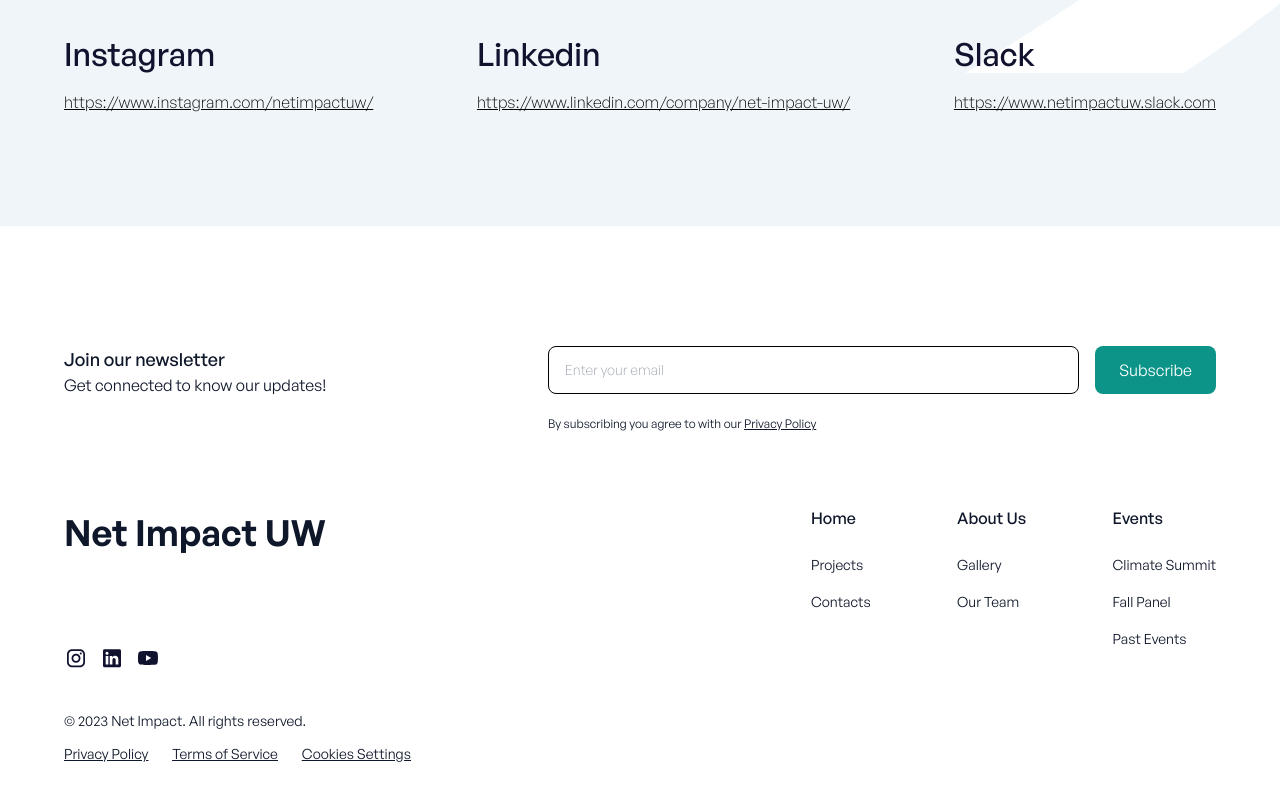
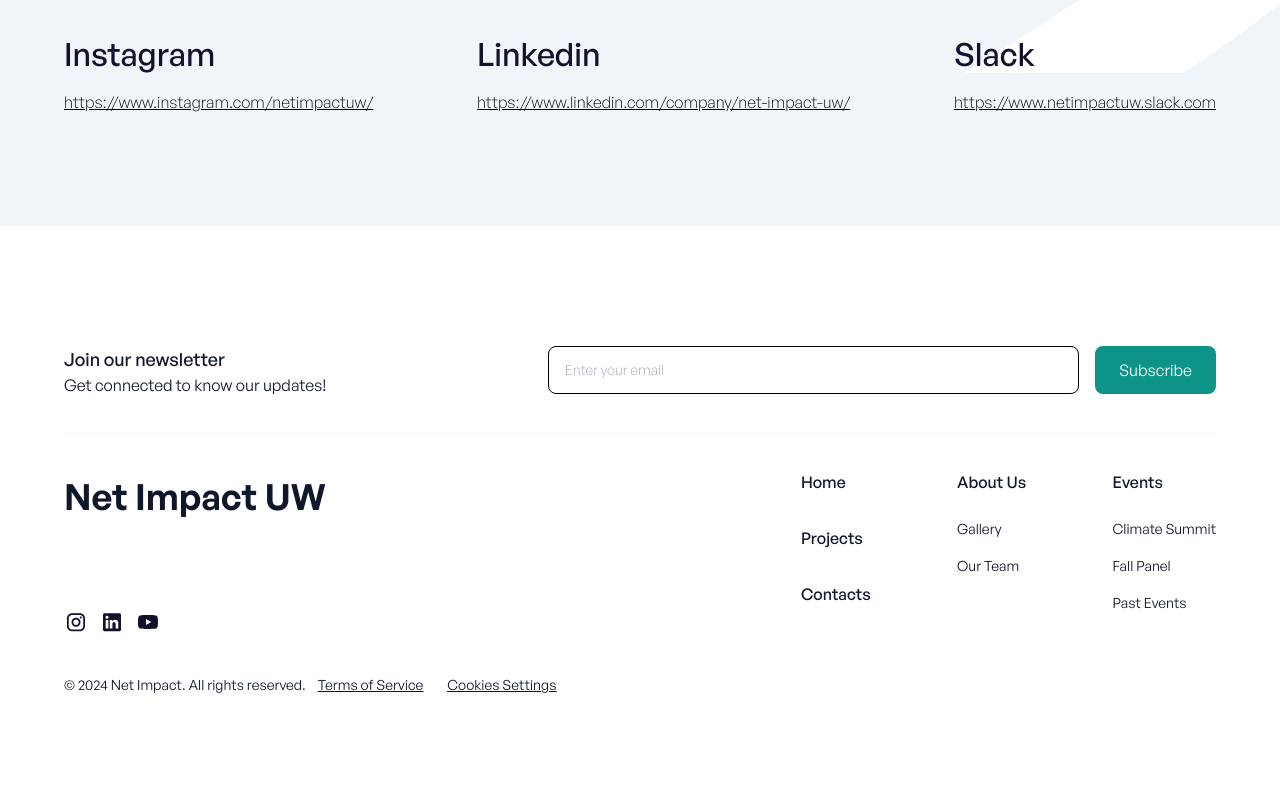
Before and after one commit to webimpactuw/net-impact, a Next.js app: page /contacts in a window 1280 px wide. Shown: the part 994-1794 px from the top of the page. Built offline with nearby package versions, Linux system fonts and the light colour scheme.

Commit message:
Visual tweaks to navbar and footer

```diff
--- a/src/app/components/Footer.tsx
+++ b/src/app/components/Footer.tsx
@@ -1,3 +1,5 @@
+import Link from "next/link";
+
 export default function Footer() {
     return (
         <footer>
@@ -25,14 +27,13 @@ export default function Footer() {
                                     </div>
                                 </a>
                             </div>
-                            <div className="self-stretch"><span className="text-slate-900 text-xs font-normal font-['General Sans'] leading-[18px]">By subscribing you agree to with our <a href="" target="_blank" className="underline hover:no-underline active:text-slate-400" >Privacy Policy</a></span></div>
                         </div>
                     </div>
                     <div className="self-stretch h-px bg-slate-100" />
                     <div className="self-stretch justify-between gap-20 lg:gap-0 items-start flex flex-col lg:flex-row">
                         <div className="grow shrink basis-0 self-stretch justify-start items-start inline-flex w-full lg:w-1/2">
                             <div className="w-[818px] grow shrink basis-0 self-stretch flex-col justify-between items-start inline-flex">
-                                <div className="text-slate-900 text-4xl font-semibold font-['General Sans'] leading-[54px]"><a href="https://www.uwnetimpact.org/" className="hover:underline active:text-slate-400">Net Impact UW</a></div>
+                                <div className="text-slate-900 text-4xl font-semibold font-['General Sans'] leading-[54px]"><a href="/" className="hover:underline active:text-slate-400">Net Impact UW</a></div>
                                 <div className="w-full h-[85px] flex-col justify-start items-start gap-10 inline-flex">
                                     <div className="w-24 h-6 justify-start items-start gap-3 inline-flex">
                                         <div className="w-6 h-6 relative">
@@ -65,9 +66,8 @@ export default function Footer() {
                                         </div>
                                     </div>
                                     <div className="self-stretch justify-start gap-3 flex flex-wrap flex-col lg:flex-row">
-                                        <div className="text-slate-900 text-sm font-normal font-['General Sans'] leading-[21px]">© 2023 Net Impact. All rights reserved.</div>
+                                        <div className="text-slate-900 text-sm font-normal font-['General Sans'] leading-[21px]">© 2024 Net Impact. All rights reserved.</div>
                                         <div className="justify-start items-start gap-6 flex">
-                                            <div className="text-slate-900 text-sm font-normal font-['General Sans'] underline leading-[21px] hover:no-underline active:text-slate-400"><a href="" target="_blank" >Privacy Policy</a></div>
                                             <div className="text-slate-900 text-sm font-normal font-['General Sans'] underline leading-[21px] hover:no-underline active:text-slate-400"><a href="" target="_blank" >Terms of Service</a></div>
                                             <div className="text-slate-900 text-sm font-normal font-['General Sans'] underline leading-[21px] hover:no-underline active:text-slate-400"><a href="" target="_blank" >Cookies Settings</a></div>
                                         </div>
@@ -77,38 +77,32 @@ export default function Footer() {
                         </div>
                         <div className="lg:justify-end justify-start items-start gap-[15%] flex w-full lg:w-1/2">
                             <div className="flex-col justify-start items-start gap-4 inline-flex">
-                                <div className="self-stretch text-slate-900 text-base font-medium font-['General Sans'] leading-normal">Home</div>
+                                <div className="self-stretch text-slate-900 text-base font-medium font-['General Sans'] leading-normal pb-2 hover:underline"><Link href="/">Home</Link></div>
+                                <div className="self-stretch text-slate-900 text-base font-medium font-['General Sans'] leading-normal py-2 hover:underline"><Link href="/projects">Projects</Link></div>
+                                <div className="self-stretch text-slate-900 text-base font-medium font-['General Sans'] leading-normal py-2 hover:underline"><Link href="/contacts">Contacts</Link></div>
+                            </div>
+                            <div className="flex-col justify-start items-start gap-4 inline-flex">
+                                <div className="self-stretch text-slate-900 text-base font-medium font-['General Sans'] leading-normal hover:underline"><Link href="/about">About Us</Link></div>
                                 <div className="self-stretch h-[185px] flex-col justify-start items-start flex">
                                     <div className="self-stretch py-2 justify-start items-start inline-flex">
-                                        <div className="grow shrink basis-0 text-slate-900 text-sm font-normal font-['General Sans'] leading-[21px]"><a href="" target="_blank" className="hover:underline active:text-slate-400" >Projects</a></div>
+                                        <div className="grow shrink basis-0 text-slate-900 text-sm font-normal font-['General Sans'] leading-[21px]"><Link href="/about/gallery" className="hover:underline active:text-slate-400" >Gallery</Link></div>
                                     </div>
                                     <div className="self-stretch py-2 justify-start items-start inline-flex">
-                                        <div className="grow shrink basis-0 text-slate-900 text-sm font-normal font-['General Sans'] leading-[21px]"><a href="" target="_blank" className="hover:underline active:text-slate-400" >Contacts</a></div>
+                                        <div className="grow shrink basis-0 text-slate-900 text-sm font-normal font-['General Sans'] leading-[21px]"><Link href="/about/ourteam" className="hover:underline active:text-slate-400" >Our Team</Link></div>
                                     </div>
                                 </div>
                             </div>
                             <div className="flex-col justify-start items-start gap-4 inline-flex">
-                                <div className="self-stretch text-slate-900 text-base font-medium font-['General Sans'] leading-normal">About Us</div>
+                                <div className="self-stretch text-slate-900 text-base font-medium font-['General Sans'] leading-normal hover:underline"><Link href="/events">Events</Link></div>
                                 <div className="self-stretch h-[185px] flex-col justify-start items-start flex">
                                     <div className="self-stretch py-2 justify-start items-start inline-flex">
-                                        <div className="grow shrink basis-0 text-slate-900 text-sm font-normal font-['General Sans'] leading-[21px]"><a href="" target="_blank" className="hover:underline active:text-slate-400" >Gallery</a></div>
+                                        <div className="grow shrink basis-0 text-slate-900 text-sm font-normal font-['General Sans'] leading-[21px]"><Link href="/events/climatesummit" className="hover:underline active:text-slate-400" >Climate Summit</Link></div>
                                     </div>
                                     <div className="self-stretch py-2 justify-start items-start inline-flex">
-                                        <div className="grow shrink basis-0 text-slate-900 text-sm font-normal font-['General Sans'] leading-[21px]"><a href="" target="_blank" className="hover:underline active:text-slate-400" >Our Team</a></div>
-                                    </div>
-                                </div>
-                            </div>
-                            <div className="flex-col justify-start items-start gap-4 inline-flex">
-                                <div className="self-stretch text-slate-900 text-base font-medium font-['General Sans'] leading-normal">Events</div>
-                                <div className="self-stretch h-[185px] flex-col justify-start items-start flex">
-                                    <div className="self-stretch py-2 justify-start items-start inline-flex">
-                                        <div className="grow shrink basis-0 text-slate-900 text-sm font-normal font-['General Sans'] leading-[21px]"><a href="" target="_blank" className="hover:underline active:text-slate-400" >Climate Summit</a></div>
+                                        <div className="grow shrink basis-0 text-slate-900 text-sm font-normal font-['General Sans'] leading-[21px]"><Link href="/events/fallpanel" className="hover:underline active:text-slate-400" >Fall Panel</Link></div>
                                     </div>
                                     <div className="self-stretch py-2 justify-start items-start inline-flex">
-                                        <div className="grow shrink basis-0 text-slate-900 text-sm font-normal font-['General Sans'] leading-[21px]"><a href="" target="_blank" className="hover:underline active:text-slate-400" >Fall Panel</a></div>
-                                    </div>
-                                    <div className="self-stretch py-2 justify-start items-start inline-flex">
-                                        <div className="grow shrink basis-0 text-slate-900 text-sm font-normal font-['General Sans'] leading-[21px]"><a href="" target="_blank" className="hover:underline active:text-slate-400" >Past Events</a></div>
+                                        <div className="grow shrink basis-0 text-slate-900 text-sm font-normal font-['General Sans'] leading-[21px]"><Link href="/events/pastevents" className="hover:underline active:text-slate-400" >Past Events</Link></div>
                                     </div>
                                 </div>
                             </div>
--- a/src/app/components/NavBar.tsx
+++ b/src/app/components/NavBar.tsx
@@ -16,23 +16,23 @@ export default function NavBar(){
 
         <header className = "md:flex md:flex-row flex-col items-center px-8 sm:px-16 py-5 justify-between md:absolute w-full font-medium z-20"> {/*60 px horizontal 20 px vertical */}
 
-            <div className="flex md:flex-none items-center justify-between">
-                <a href="/"><Image src="/logo.png" alt="My Image" width={62} height={62}/></a>
+            <div className="flex md:flex-none items-center justify-between hover:opacity-80 transition-all">
+                <a href="/"><Image src="/logo.png" alt="My Image" width={64} height={64}/></a>
                 <button className="md:hidden opacity-50 hover:opacity-100 transition" onClick={toggleNav}>
                     <svg clip-rule="evenodd" width="40" height="40" fill-rule="evenodd" stroke-linejoin="round" stroke-miterlimit="2" viewBox="0 0 24 24" xmlns="http://www.w3.org/2000/svg"><path d="m21 15.75c0-.414-.336-.75-.75-.75h-16.5c-.414 0-.75.336-.75.75s.336.75.75.75h16.5c.414 0 .75-.336.75-.75zm0-4c0-.414-.336-.75-.75-.75h-16.5c-.414 0-.75.336-.75.75s.336.75.75.75h16.5c.414 0 .75-.336.75-.75zm0-4c0-.414-.336-.75-.75-.75h-16.5c-.414 0-.75.336-.75.75s.336.75.75.75h16.5c.414 0 .75-.336.75-.75z" fill-rule="nonzero"/></svg>
                 </button>
             </div>
 
             <ul className = {`${showNav ? 'flex' : 'hidden'} md:flex md:flex-row flex-col gap-6 md:my-0 my-6`}>
-                <li className = "text-base hidden lg:inline-block mr-10"><a href = "/">Home</a></li>
+                <li className = "text-base hidden lg:inline-block mr-10 hover:text-gray-400 transition-all"><a href = "/">Home</a></li>
                 <li className="block">
                     <DropDownButton buttonName="About Us"/>
                 </li>
                 <li className="block">
                     <DropDownButton2 buttonName="Events"/>
                 </li>
-                <li className = "text-base inline-block mr-6"><a href = "/projects">Projects</a></li>
-                <li className = "text-base inline-block md:ml-5"><a href = "/contacts">Contacts</a></li>
+                <li className = "text-base inline-block mr-6 hover:text-gray-400 transition-all"><a href = "/projects">Projects</a></li>
+                <li className = "text-base inline-block md:ml-5 hover:text-gray-400 transition-all"><a href = "/contacts">Contacts</a></li>
             </ul>
         </header>
     )
```
Also changed, not shown: src/app/components/DropDownButton.tsx (+4 -4 lines), src/app/components/DropDownButton2.tsx (+4 -4 lines).
